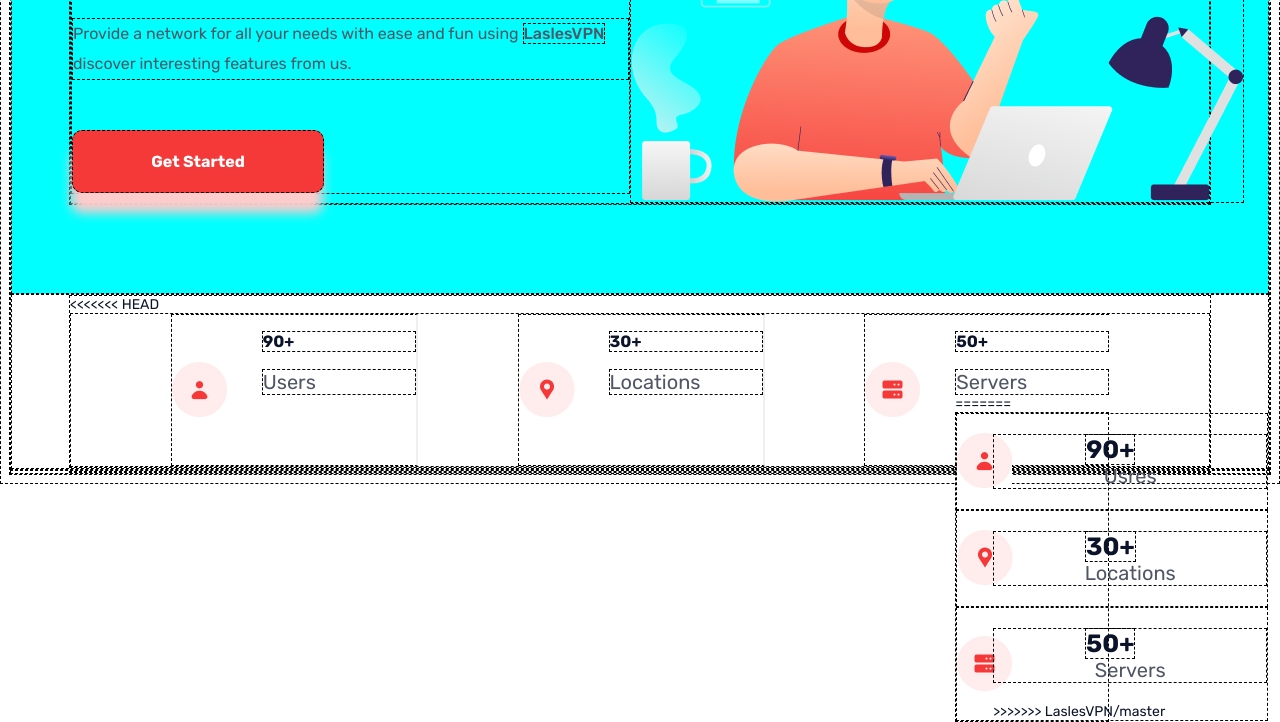
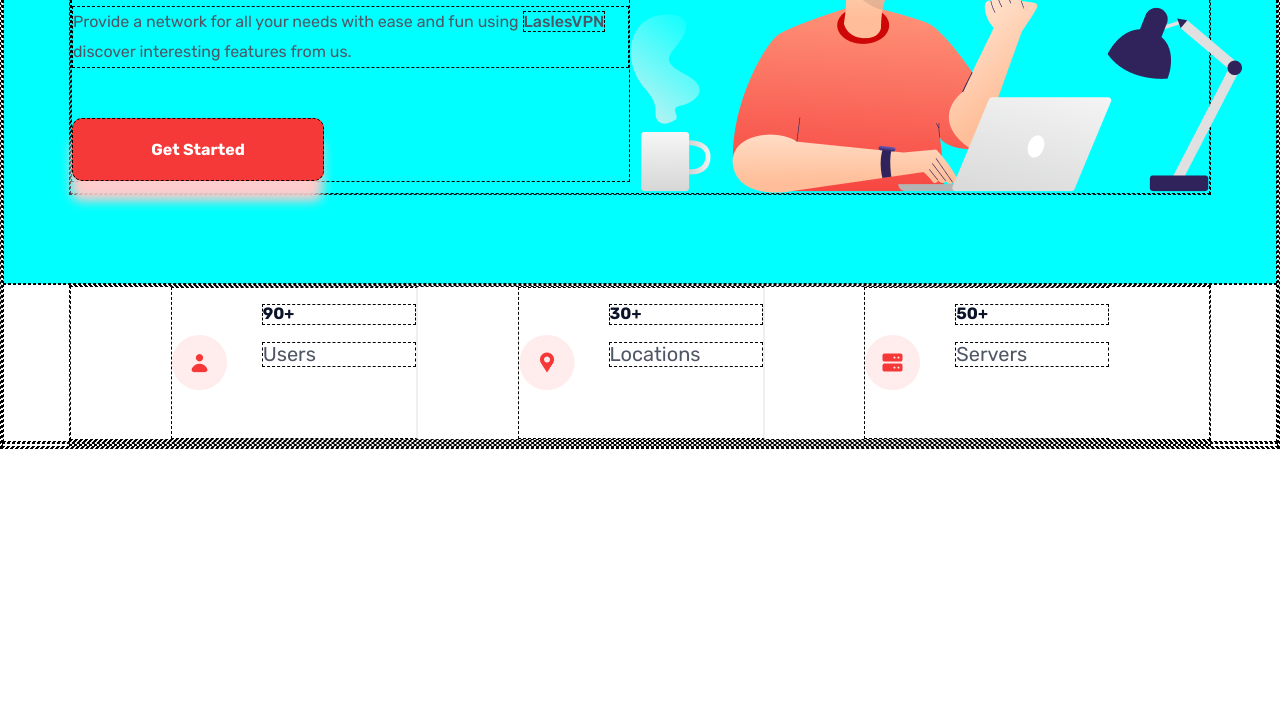
Before and after one commit to Evgen-1312/LaslesVPN, a plain HTML site: page index.html in a window 1280 px wide. Shown: the part 377-1099 px from the top of the page. After the commit the page ends 826 px from the top, so only its background shows below. Drawn offline with Linux system fonts and the light colour scheme.

Commit message:
[master]

```diff
--- a/index.html
+++ b/index.html
@@ -8,11 +8,12 @@
 	<title>LaslesVPN</title>
 	<link rel="preconnect" href="https://fonts.gstatic.com">
 	<link href="https://fonts.googleapis.com/css2?family=Rubik:wght@400;500;700&display=swap" rel="stylesheet">
-	<!-- <link href="css/normalize.css" rel="stylesheet"> -->
+	<link href="css/normalize.css" rel="stylesheet">
 	<link href="css/style.css" rel="stylesheet">
 </head>
 
 <body>
+	<!-- ===Header==== -->
 	<header class="header">
 		<!-- <div class="header__top"> -->
 		<div class="container">
@@ -54,7 +55,6 @@
 		</div>
 		<div class="header__footer">
 			<div class="container">
-<<<<<<< HEAD
 				<div class="skills">
 					<div class="skill">
 						<h3 class="skill-title">90+</h3>
@@ -67,38 +67,18 @@
 					<div class="skill skill-servers">
 						<h3 class="skill-title">50+</h3>
 						<p class="skill-text">Servers</p>
-=======
-				<div class="header-footer_inner">
-					<div class="header__footer-users">
-						<p class="header__footer-user"><span class="header__footer-user--bolt">90+</span><br>Usres</p>
-					</div>
-					<div class="header__footer-users footer-locations">
-						<p class="header__footer-user"><span class="header__footer-user--bolt">30+</span><br>Locations</p>
-					</div>
-					<div class="header__footer-users footer-servers">
-						<p class="header__footer-user"><span class="header__footer-user--bolt">50+</span><br>Servers</p>
->>>>>>> LaslesVPN/master
 					</div>
 				</div>
 			</div>
 		</div>
 	</header>
+	<!-- ===Header(end)==== -->
+
 	<!-- Features(особенности) -->
 	<section class="features">
-		<div class="container">
-
-		</div>
+		<div class="container"></div>
 	</section>
 	<!-- Features(особенности)(end) -->
-
-	<!-- <footer class="footer">
-		<div class="container">
-			<div class="logo">
-				<span class="logo-svg"></span>
-				<span class="logo-texts">Lasles</span><span class="logo-text">vpn</span>
-			</div>
-		</div>
-	</footer> -->
 	<script src="js/script.js"></script>
 </body>
 
```
